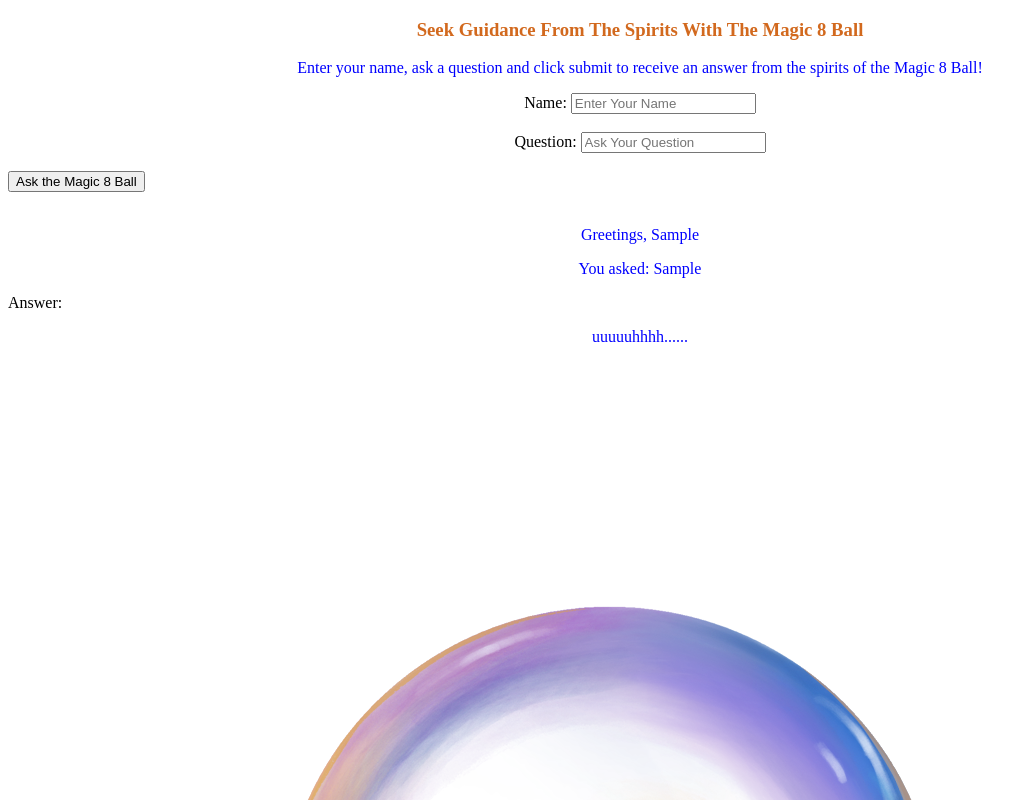
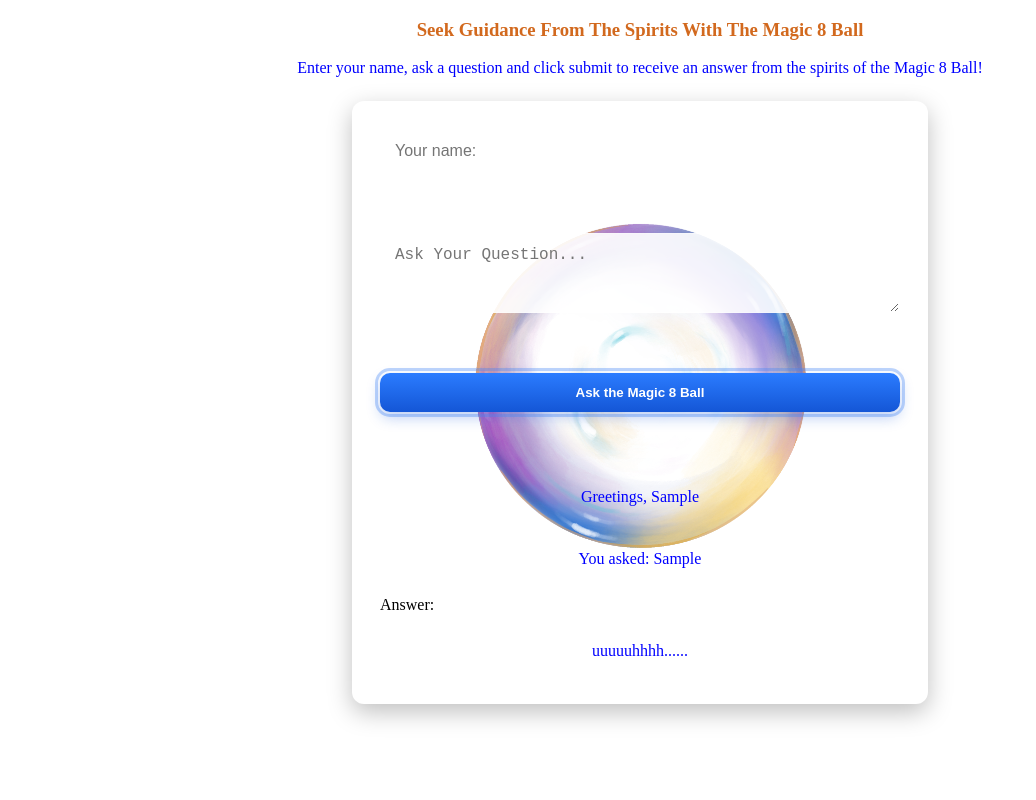
Before and after one commit to Nemmersis/magic_eight_ball, a website: page eightBall.html in a window 1280 px wide. Both pictures are taken after typing "Sample", "Sample" into the empty fields and a click on the button "Ask the Magic 8 Ball". Shown: the top 800 px of the page, without its empty margins (0-1036 px from the left). Drawn offline with Linux system fonts and the light colour scheme.

Commit message:
added bg image

```diff
--- a/eightBall.html
+++ b/eightBall.html
@@ -8,21 +8,39 @@
     <h3>Seek Guidance From The Spirits With The Magic 8 Ball</h3>
     <p>Enter your name, ask a question and click submit to receive an answer from the spirits of the Magic 8 Ball!</p>
 
-    <form id="form">
-        <!--text box needed-->
+    <div class="form-widget" role="region" aria-label="Magic 8 Ball form">
+      <form id="magic-form" class="magic-form">
+        <label for="name" class="sr-only">Name</label>
+        <input id="name" name="name" type="text" placeholder="Your name:" />
+        <br>
+        <br>
+        <label for="question" class="sr-only">Question</label>
+  <textarea id="question" name="question" rows="3" placeholder="Ask Your Question..."></textarea>
+        <br>
+        <br>
+  <button id="askBtn" type="submit" class="ask-btn">Ask the Magic 8 Ball</button>
+        <br>
+        <br>
+        <p id="greeting" class="answer"></p>
+        <p id="questionDisplay" class="answer"></p>
+        <label for="answerBox">Answer: </label>
+        <p id = "answerBox" class="answer"></p>
+      </form>
+    </div>
+    <!-- <form id="form">
+
       <div id="usernameBox" class="textbox">
         <label for="usernameEntry">Name: </label>
         <input type="text" name="username_entry" id="usernameEntry" placeholder="Enter Your Name" autocomplete="off">
       </div>
       <br>
 
-      <!--text box needed-->
+
       <div id="questionBox" class="textbox">
         <label for="enterQuestion">Question: </label>
         <input type="input" name="question_entry" id="enterQuestion" placeholder="Ask Your Question" autocomplete="off" required>
       </div>
       <br>
-            <!--When you click submit the code in main.js is invoked-->
       <div>
         <button id="submitBtn">Ask the Magic 8 Ball</button>
       </div>
@@ -31,8 +49,8 @@
       <p id="questionDisplay" class="answer"></p>
       <label for="answerBox">Answer: </label>
       <p id = "answerBox" class="answer"></p>
-      <img src="ball.png"/>
-    </form>
+      <img src="images/ball.png"/>
+    </form> -->
     <br>
     <script src="main.js"></script>
   </body>
--- a/main.js
+++ b/main.js
@@ -1,9 +1,10 @@
 window.onload = function() {
-
-  const form = document.getElementById('form');
-  const username = document.getElementById('usernameEntry');
+  // Bind to the form and inputs as they appear in the HTML
+  const form = document.getElementById('magic-form');
+  const username = document.getElementById('name');
   const greeting = document.getElementById('greeting');
-  const question = document.getElementById('enterQuestion');
+  const question = document.getElementById('question');
+  const questionDisplay = document.getElementById('questionDisplay');
   const responses = [
       'It is certain!',
       'It is decidedly so.',
@@ -22,15 +23,17 @@ window.onload = function() {
 
     const enterQuestion = question.value.trim();
 
+    // Update the UI
     greeting.textContent = enterName ? `Greetings, ${enterName}` : 'Hello, Stranger...';
     questionDisplay.textContent = `You asked: ${enterQuestion}`;
 
+    // Pick a random response and show it
     const randomNumber = Math.floor(Math.random() * responses.length);
     const answer = responses[randomNumber];
     const answerBox = document.getElementById('answerBox');
-
     answerBox.textContent = answer;
 
+    // Clear inputs for the next question
     username.value = '';
     question.value = '';
   });
--- a/style.css
+++ b/style.css
@@ -23,3 +23,69 @@ h3 {
 label.answer {
     text-align: center;
 }
+
+/* container with background image */
+.form-widget {
+  background-image: url('images/ball.png');
+  background-size: cover;         /* cover scales the image to fill container */
+  background-position: center;
+  background-repeat: no-repeat;
+  padding: 28px;
+  border-radius: 12px;
+  max-width: 520px;               /* widget width */
+  margin: 24px auto;
+  box-shadow: 0 8px 24px rgba(0,0,0,0.25);
+  position: relative;
+  overflow: hidden;
+}
+
+/* place form content above the overlay */
+.magic-form {
+  position: relative;             /* sits above overlay */
+  display: flex;
+  flex-direction: column;
+  gap: 12px;
+}
+
+/* readable inputs */
+.magic-form input,
+.magic-form textarea {
+  width: 100%;
+  padding: 12px 14px;
+  border-radius: 8px;
+  border: 1px solid rgba(255,255,255,0.22);
+  background: rgba(255,255,255,0.9);  /* semi-opaque for readability */
+  color: #111;
+  font-size: 1rem;
+  box-sizing: border-box;
+}
+
+/* ask button */
+.ask-btn {
+  padding: 12px 16px;
+  border-radius: 10px;
+  border: none;
+  background: linear-gradient(180deg,#2b7cff,#1456d6);
+  color: white;
+  font-weight: 600;
+  cursor: pointer;
+  align-self: stretch;
+  box-shadow: 0 6px 14px rgba(20,86,214,0.28);
+}
+
+/* visually hidden label for screen readers */
+.sr-only {
+  position: absolute !important;
+  height: 1px; width: 1px;
+  overflow: hidden;
+  clip: rect(1px, 1px, 1px, 1px);
+  white-space: nowrap;
+}
+
+/* simple focus styles for accessibility */
+.magic-form input:focus,
+.magic-form textarea:focus,
+.ask-btn:focus {
+  outline: 3px solid rgba(66,133,244,0.35);
+  outline-offset: 2px;
+}
```
Also changed, not shown: images/ball.png (renamed from ball.png).
